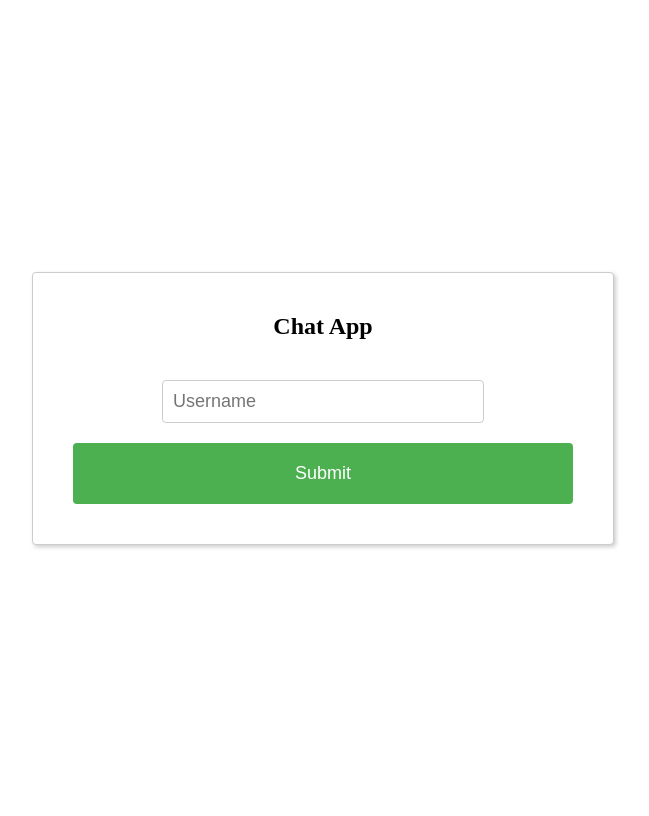
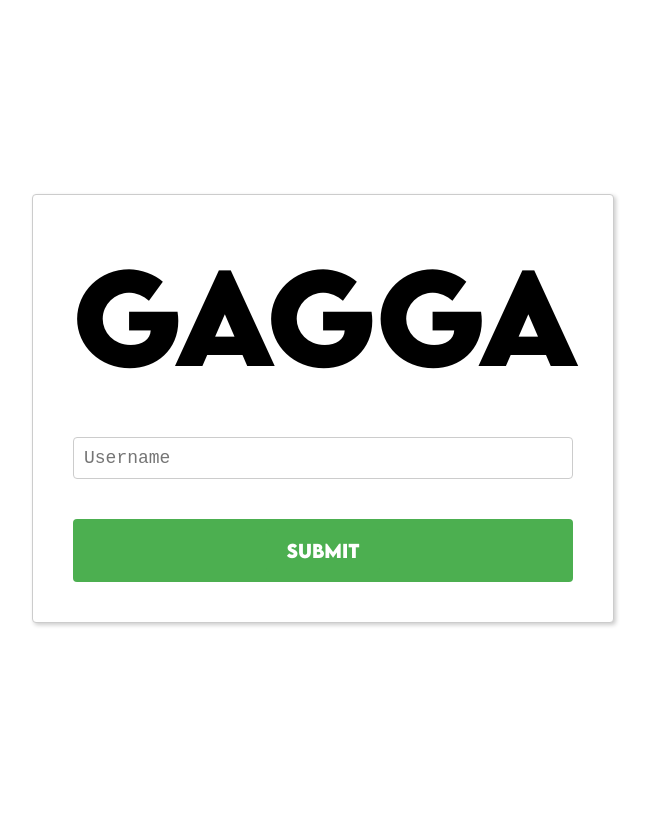
Before and after one commit to AronKG/Group-1, a Flask app: page /login in a window 1280 px wide. Shown: the whole page, without its empty margins (317-966 px from the left). Run offline with Flask 2, Linux system fonts and the light colour scheme.

Commit message:
Update login.html

```diff
--- a/templates/login.html
+++ b/templates/login.html
@@ -5,6 +5,14 @@
     <title>Login</title>
     <style>
       /* Add styles for the login form */
+
+      @font-face{
+        font-family: gagga;
+        src: url("LEMONMILK-Bold.otf") format("opentype");
+      }
+      @font-face{
+        font-family: "Courier New", Courier New, Monospace;
+      }
       .login-container {
         display: flex;
         justify-content: center;
@@ -23,20 +31,22 @@
       .form-header {
         margin-bottom: 40px;
         font-weight: bold;
-        font-size: 24px;
+        font-size: 120px;
+        font-family: gagga;
       }
       .form-input {
-        margin-bottom: 20px;
+        margin-bottom: 40px;
         display: flex;
         justify-content: center;
       }
       .form-input input {
         padding: 10px;
-        width: 60%;
+        width: 100%;
         border: 1px solid #ccc;
         border-radius: 4px;
         outline: none;
         font-size: 18px;
+        font-family: "Courier New";
       }
       .form-submit {
         padding: 10px 20px;
@@ -46,14 +56,16 @@
         border-radius: 4px;
         cursor: pointer;
         font-size: 18px;
+        font-family: gagga;
       }
+
     </style>
   </head>
   <body>
     <div class="login-container">
       <div class="login-form">
         <div class="form-header">
-          Chat App
+          Gagga
         </div>
         <form>
           <div class="form-input">
```
